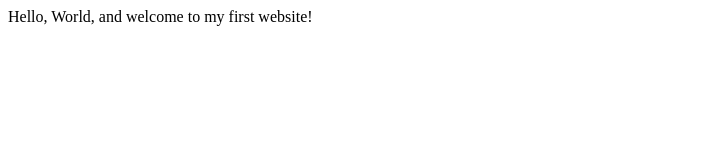
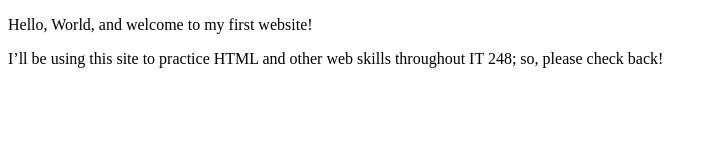
Before and after one commit to kylebaumann/kylebaumann.github.io, a plain HTML site: page index.html in a window 1280 px wide. Shown: the whole page, without its empty margins (0-717 px from the left). Drawn offline with Linux system fonts and the light colour scheme.

Commit message:
Update index.html

```diff
--- a/index.html
+++ b/index.html
@@ -1,11 +1,16 @@
 <!DOCTYPE html>
 <html lang="en">
-    <head>
-        <meta charset="utf-8">
-        <meta name="viewport" content="width=device-width, initial-scale=1.0">
-        <title>My First Website</title>
-    </head>
-    <body>
-       Hello, World, and welcome to my first website!
-    </body>
+  <head>
+    <meta charset="utf-8" />
+    <meta name="viewport" content="width=device-width, initial-scale=1.0" />
+    <meta name="author" content="Kyle Baumann" />
+    <title>Kyle Baumann | Web Developer</title>
+  </head>
+  <body>
+    <p>Hello, World, and welcome to my first website!</p>
+    <p>
+      I’ll be using this site to practice HTML and other web skills throughout
+      IT 248; so, please check back!
+    </p>
+  </body>
 </html>
```
